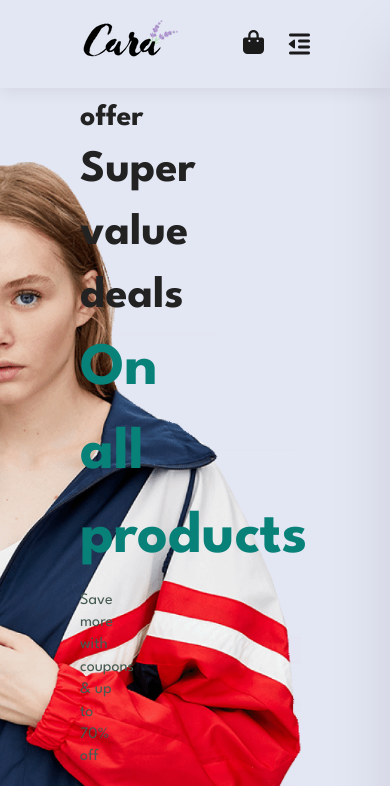
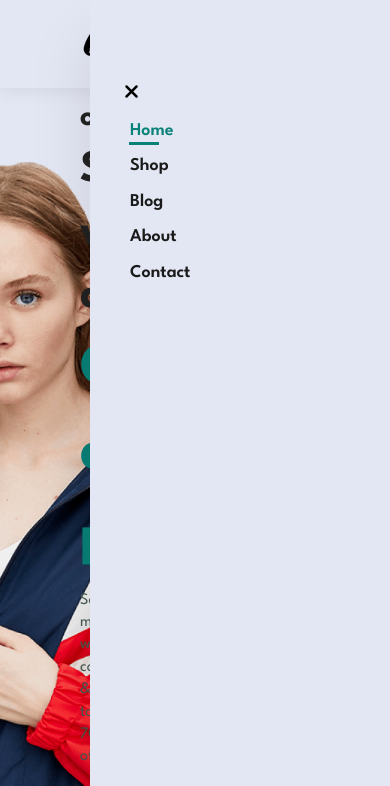
Before and after one commit to nemimj/GenAtoZ, a plain HTML site: page index.html in a window 390 px wide. Both pictures are taken after a click on the icon 299 px from the left and 44 px from the top of the page. Shown: the top 786 px of the page. Drawn offline with Linux system fonts and the light colour scheme.

Commit message:
added .shopping bag and show menu class

```diff
--- a/css/media.css
+++ b/css/media.css
@@ -1,6 +1,5 @@
 @media (max-width:799px) {
     #navbar .menu {
-        list-style: none;
         display: flex;
         flex-direction: column;
         align-items: flex-start;
@@ -8,11 +7,16 @@
         position: fixed;
         top: 0;
         right: -300px;
-        height: 100vh;
+        height: 100%;
         width: 300px;
         background-color: #e3e6f3;
         box-shadow: 0 40px 60px rgba(0,0 ,0 , 0.1);
         padding: 8rem 0 0 1rem;
+        transition: 0.3s ease;
+    }
+
+#navbar .menu.show-menu{
+        right: 0;
     }
 
     #navbar .menu .item{
@@ -30,4 +34,15 @@
         color: #1a1a1a;
         cursor: pointer;
     }
+
+    #close{
+        margin-left: 2.4rem;
+        display: block;
+        font-size: 2rem;
+        margin-bottom: 1rem;
+    }
+
+    .shopping-bag{
+        display: none;
+    }
 }
--- a/css/style.css
+++ b/css/style.css
@@ -115,6 +115,10 @@ a{
 
 
 #mobile{
+    display: none;
+}
+
+#close{
     display: none;
 }
 
@@ -382,9 +386,7 @@ background-color: #fff2e5;
 #banner-2 .banner-box:nth-of-type(2){
     background:url('/img/banner/b10.jpg') no-repeat;
 }
-#banner-2 .banner-box:nth-of-type(2)::before{
-   width: 98%;
-}
+
 
 
 /* Section banner-3 */
--- a/index.html
+++ b/index.html
@@ -18,13 +18,14 @@
     <nav id="navbar" class="section-padding">
       <a href="index.html"><img src="img/logo.png" alt="GenAtoZ" /></a>
       <ul class="menu">
+        <a href="#" id="close"><i class="fas fa-times"></i></a>
         <li class="item"><a href="index.html" id="active">Home</a></li>
         <li class="item"><a href="shop.html">Shop</a></li>
         <li class="item"><a href="blog.html">Blog</a></li>
         <li class="item"><a href="about.html">About</a></li>
         <li class="item"><a href="contact.html">Contact</a></li>
         <li class="item">
-        <a href="cart.html"><i class="fas fa-shopping-bag"></i></a>
+        <a href="cart.html" class="shopping-bag"><i class="fas fa-shopping-bag"></i></a>
 
         </li>
       </ul>
--- a/js/index.js
+++ b/js/index.js
@@ -1,5 +1,11 @@
 let bar = document.getElementById("bar");
+let menu = document.querySelector(".menu");
+let close = document.querySelector("#close");
 
 bar.addEventListener("click", () => {
-  alert("hello");
+  menu.classList.add("show-menu");
 });
+
+close.addEventListener("click", () => {
+  menu.classList.remove("show-menu");
+});
```
